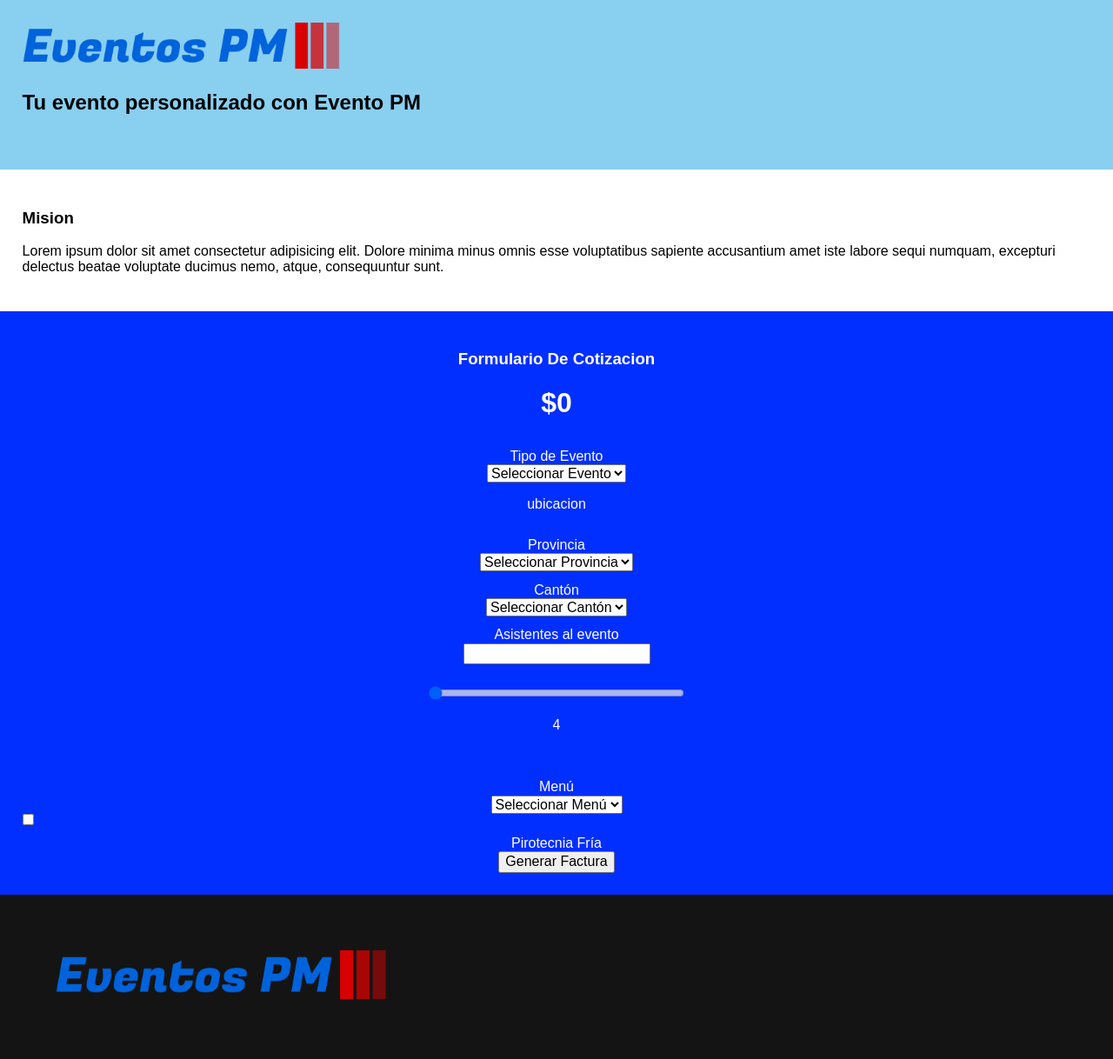
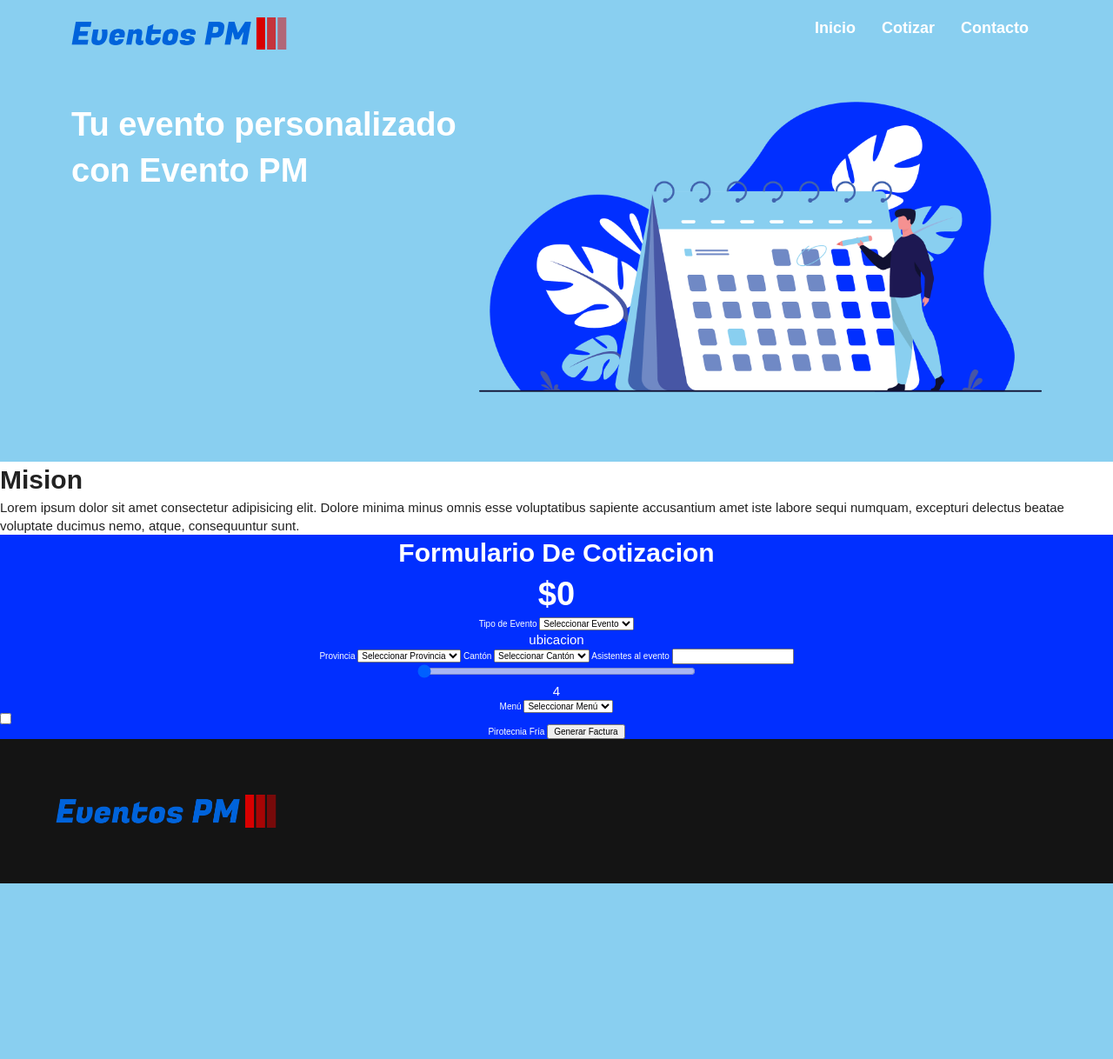
Before and after one commit to mauricioc1/eventosPM, a PHP site: page / in a window 1280 px wide. Shown: the whole page at 87% size. After the commit the page ends 1016 px from the top, so only its background shows below. Run offline with PHP 8.4, Linux system fonts and the light colour scheme.

Commit message:
Header index
Estructura y diseño del header del index

```diff
--- a/css/styles.css
+++ b/css/styles.css
@@ -1,16 +1,206 @@
-body {
-    font-family: 'Istok Web', sans-serif;
-    overflow-x: hidden;
-    padding-left: 0 !important;
-    padding-right: 0 !important;
-    padding-top: 0 !important;
-    padding-bottom: 0 !important;
-    width: 100% !important;
+html {
+    color: #222;
+    font-size: 1em;
+    line-height: 1.4;
 }
 
-div {
-    padding: 2%;
+/*
+ * Remove text-shadow in selection highlight:
+ * https://twitter.com/miketaylr/status/12228805301
+ *
+ * Vendor-prefixed and regular ::selection selectors cannot be combined:
+ * https://stackoverflow.com/a/16982510/7133471
+ *
+ * Customize the background color to match your design.
+ */
+
+::-moz-selection {
+    background: #b3d4fc;
+    text-shadow: none;
 }
+
+::selection {
+    background: #b3d4fc;
+    text-shadow: none;
+
+}
+/*
+ * A better looking default horizontal rule
+ */
+
+hr {
+    display: block;
+    height: 1px;
+    border: 0;
+    border-top: 1px solid #ccc;
+    margin: 1em 0;
+    padding: 0;
+}
+
+/*
+ * Remove the gap between audio, canvas, iframes,
+ * images, videos and the bottom of their containers:
+ * https://github.com/h5bp/html5-boilerplate/issues/440
+ */
+
+ audio,
+ canvas,
+ iframe,
+ img,
+ svg,
+ video {
+   vertical-align: middle;
+ }
+
+ /*
+ * Remove default fieldset styles.
+ */
+
+fieldset {
+    border: 0;
+    margin: 0;
+    padding: 0;
+  }
+
+  /*
+   * Allow only vertical resizing of textareas.
+   */
+
+textarea {
+    resize: vertical;
+}
+
+  /* ==========================================================================
+     Browser Upgrade Prompt
+     ========================================================================== */
+
+.browserupgrade {
+    margin: 0.2em 0;
+    background: #ccc;
+    color: #000;
+    padding: 0.2em 0;
+}
+
+/* ==========================================================================
+     Author's custom styles
+     ========================================================================== */
+
+:root{
+    /* colores principales */
+  --blue: #012FFF;
+  --white: #FFFFFF;
+  --lightBlue: #89CFF0;
+  --black: 141414;
+    /* redondeado */
+  --radius: 2rem;
+}
+
+html {
+    /* APLICA UN NATURAL LAYOUT A TODOS LOS ELEMENTOS, PERO PERMITIENDO A LOS COMPONENTES CAMBIAR */
+    box-sizing: border-box;
+    font-size: 62.5%; /*Reset para REMS - 62.5% = 10px de 16px */
+    font-family: 'Istok Web', sans-serif;
+}
+
+*, *:before, *:after {
+    box-sizing: inherit;
+}
+
+/* ////////////////////////// -----------------------------GLOBALES ---------------------- //////////////////////////////*/
+
+ul{
+    list-style: none;
+    margin: 0;
+    padding: 0;
+}
+img{
+    max-width: 100%;
+
+}
+/* CONTAINERS */
+.container{
+    width: 98%;
+    margin: 0 auto;
+}
+@media only screen and (min-width: 480px ) {
+    .container{
+        width: 95%;
+    }
+}
+@media only screen and (min-width: 768px ) {
+.container{
+    width: 90%;
+}
+}
+@media only screen and (min-width: 992px) {
+.container{
+    width: 90%;
+    max-width: 120rem;
+}
+}
+h1, h2, h3, h4, p{
+    margin: 0;
+}
+h1{
+    font-size: 3.8rem;
+}
+h2 {
+    font-size: 3.2rem;
+}
+h3{
+    font-size: 3rem;
+}
+h4{
+    font-size: 2.6rem;
+}
+p{
+    font-size: 1.5rem;
+}
+a{
+    text-decoration: none;
+    color: inherit;
+    font-size: 1.5rem;
+}
+
+/* ////////////////////////// -----------------------------HEADER ---------------------- //////////////////////////////*/
+.header_container{
+    padding: 2rem;
+    background-color: var(--lightBlue);
+}
+.header_container .site_header{
+    display: flex;
+    justify-content: space-between;
+}
+.site_header .logo {
+    /* width: 30%; */
+    width: 25rem;
+}
+.site_header nav.navigation_menu ul {
+    display: flex;
+}
+.site_header nav.navigation_menu ul li{
+    margin: 0 1.5rem;
+    font-size: 1.8rem;
+    font-weight: bold;
+    color: var(--white);
+    cursor: pointer;
+}
+
+/* TITULO E IMAGEN */
+.header_content{
+    display: flex;
+    justify-content: space-between;
+    padding: 6rem 0;
+    color: var(--white)
+}
+.header_content .header_img{
+    width: 100rem;
+}
+
+
+
+
+/* ////////////////////////// -----------------------------MISSION SECTION ---------------------- //////////////////////////////*/
 
 .empresa {
     background-color: #89CFF0;
@@ -21,11 +211,6 @@ div {
     background-color: #012FFF;
     color: #fff;
     text-align: center;
-}
-
-label {
-    display: block;
-    padding-top: 1%;
 }
 
 
@@ -57,11 +242,6 @@ footer{
     background-color: #141414;
 }
 
-.empresa img {
-    width: 30%;
-    height: auto;
-}
-
 footer img {
     width: 30%;
     height: auto;
--- a/inc/footer.php
+++ b/inc/footer.php
@@ -1,4 +1,4 @@
-    <footer>
+    <footer id="footer">
         <img src="imgs/logo.png">
     </footer>
 
--- a/inc/header.php
+++ b/inc/header.php
@@ -14,3 +14,30 @@
     <title>Cotizar Evento</title>
 </head>
 <body>
+    <div class="header_container">
+        <div class="content container">
+
+            <header class="site_header">
+
+                <div class="logo">
+                    <img src="imgs/logo.png"></img>
+                </div>
+                <nav class="navigation_menu">
+                    <ul id="navigation">
+                        <li class="inicio" >Inicio</li>
+                        <li class="cotizar" >Cotizar</li>
+                        <li class="contacto" >Contacto</li>
+                    </ul>
+                </nav>
+
+            </header>
+
+            <div class="header_content">
+                <h1>Tu evento personalizado con Evento PM</h1>
+                <div class="header_img">
+                    <img src="imgs/header.png"></img>
+                </div>
+
+            </div>
+        </div>
+    </div>
--- a/index.php
+++ b/index.php
@@ -1,19 +1,12 @@
 
     <?php require 'inc/header.php'; ?>
-
-    <div class="empresa">
-
-        <img src="imgs/logo.png">
-        <h2>Tu evento personalizado con Evento PM</h2>
-        <img>
-    </div>
 
     <div class="mision">
         <h3>Mision</h3>
         <p>Lorem ipsum dolor sit amet consectetur adipisicing elit. Dolore minima minus omnis esse voluptatibus sapiente accusantium amet iste labore sequi numquam, excepturi delectus beatae voluptate ducimus nemo, atque, consequuntur sunt.</p>
     </div>
 
-    <div class="formulario">
+    <div class="formulario" id="cotizar">
         <h3>Formulario De Cotizacion</h3>
         <h1 id="precioTotal">$0</h1>
 
--- a/js/main.js
+++ b/js/main.js
@@ -18,9 +18,34 @@
     });
 
 
+    // ------------------------------------ INDEX -------------------------------------------
+    $("body").on("click", "#navigation li", navigation);
+
+
   }); // end DOMContentLoaded
 
 
 })();
 
 // ///////////////// *******************************  FUNCIONES  ****************************** /////////////////////
+function navigation(e){
+  // e.target.preventDefult();
+
+  console.log(e.target);
+  if($(e.target).hasClass("inicio")){
+    location.reload();
+  }
+
+  if($(e.target).hasClass("cotizar")){
+      $('html, body').animate({
+          scrollTop: $("#cotizar").offset().top
+      }, 1000);
+  }
+
+  if($(e.target).hasClass("contacto")){
+    $('html, body').animate({
+      scrollTop: $("#footer").offset().top
+  }, 1000);
+  }
+
+}
```
